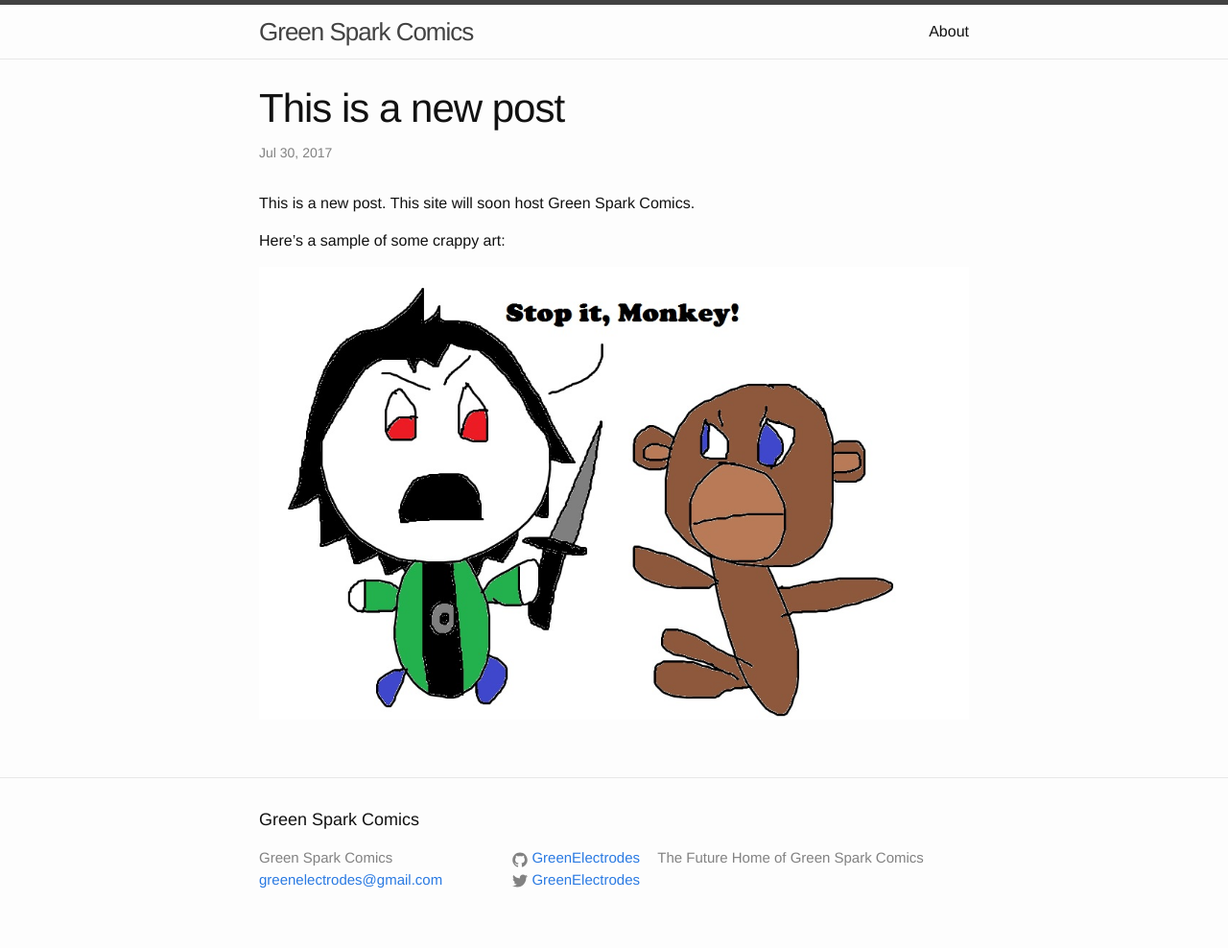
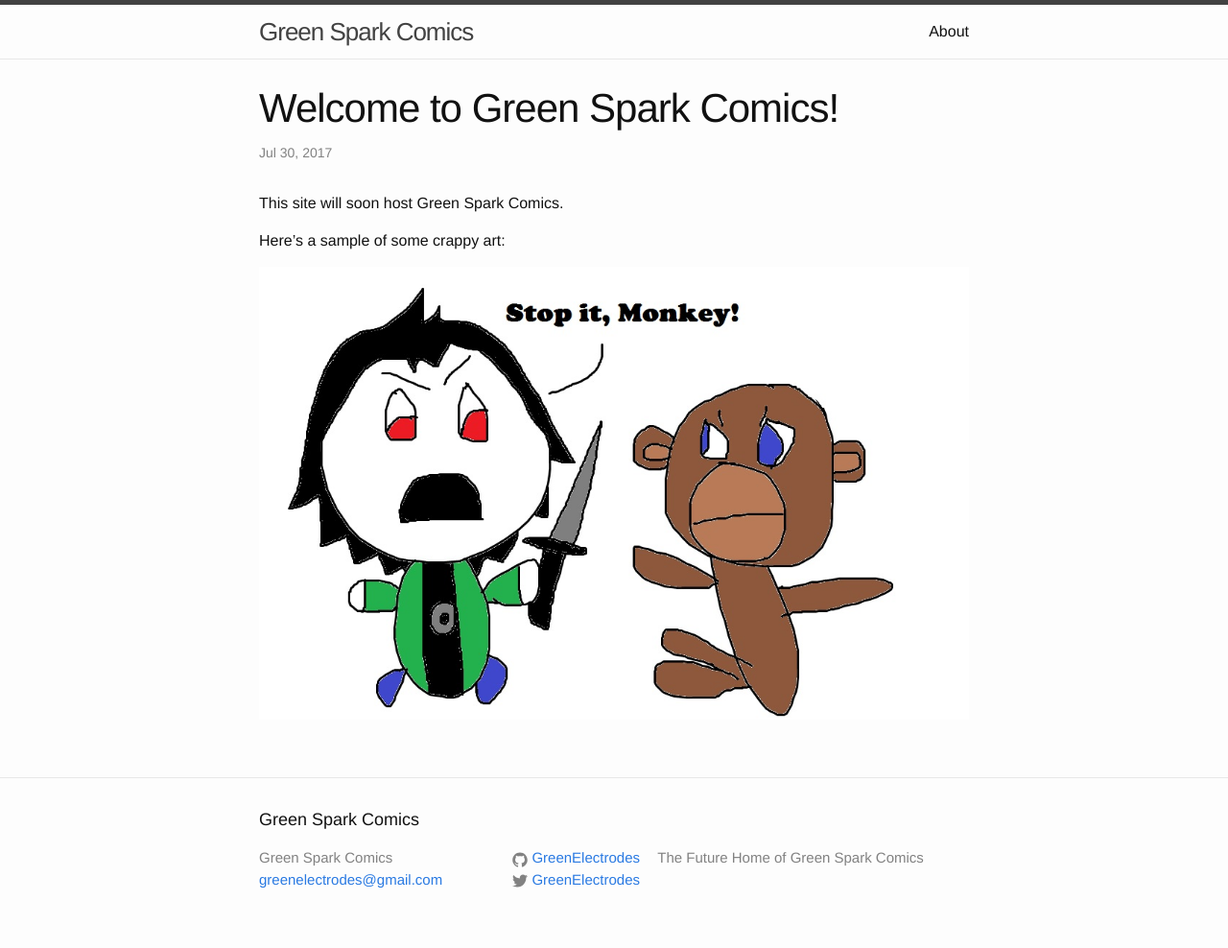
Before and after one commit to GreenElectrodes/greenelectrodes.github.io, a Jekyll site: the page built from _posts/2017-07-30-welcome-to-green-spark-comics.markdown, in a window 1280 px wide. Shown: the whole page at 96% size. Built offline with Jekyll 4.4.1, drawn with Linux system fonts in a browser that asks for light colours.

Commit message:
Update and rename 2017-07-30-new-post.markdown to 2017-07-30-welcome-to-green-spark-comics.markdown

```diff
--- a/_posts/2017-07-30-new-post.markdown
+++ b/_posts/2017-07-30-welcome-to-green-spark-comics.markdown
@@ -1,10 +1,10 @@
 ---
 layout: post
-title:  "This is a new post"
+title:  "Welcome to Green Spark Comics!"
 date:   2017-07-30 02:50:00 +0000
 categories: new post
 ---
-This is a new post. This site will soon host Green Spark Comics.
+This site will soon host Green Spark Comics.
 
 Here's a sample of some crappy art:
 
```
